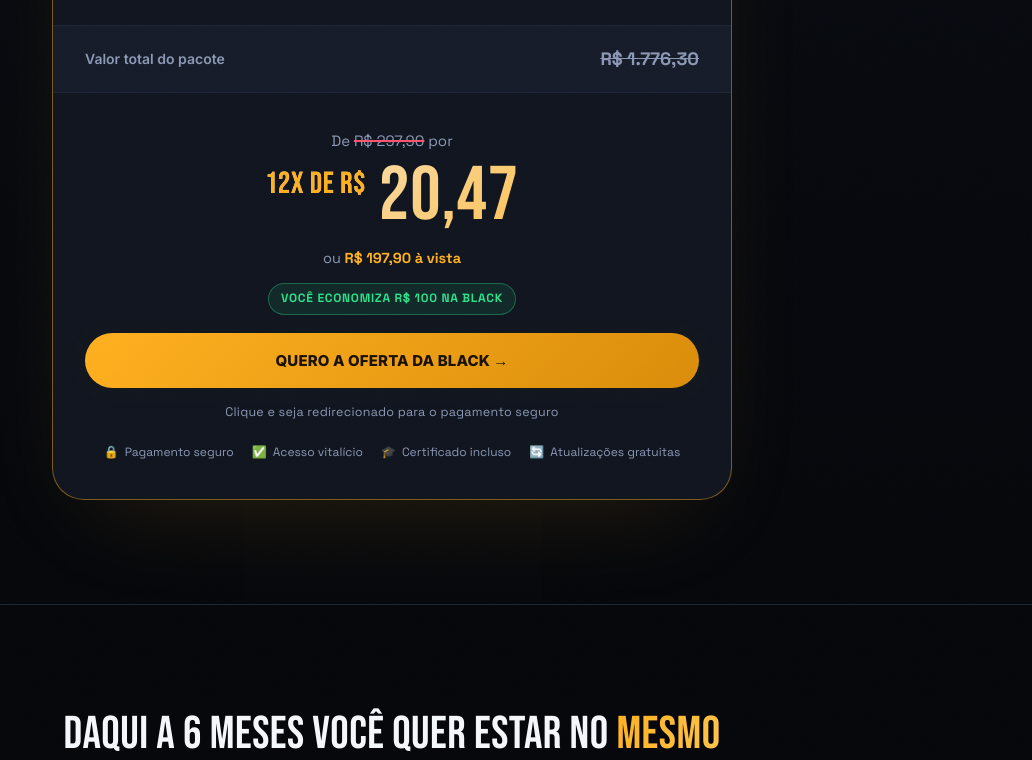
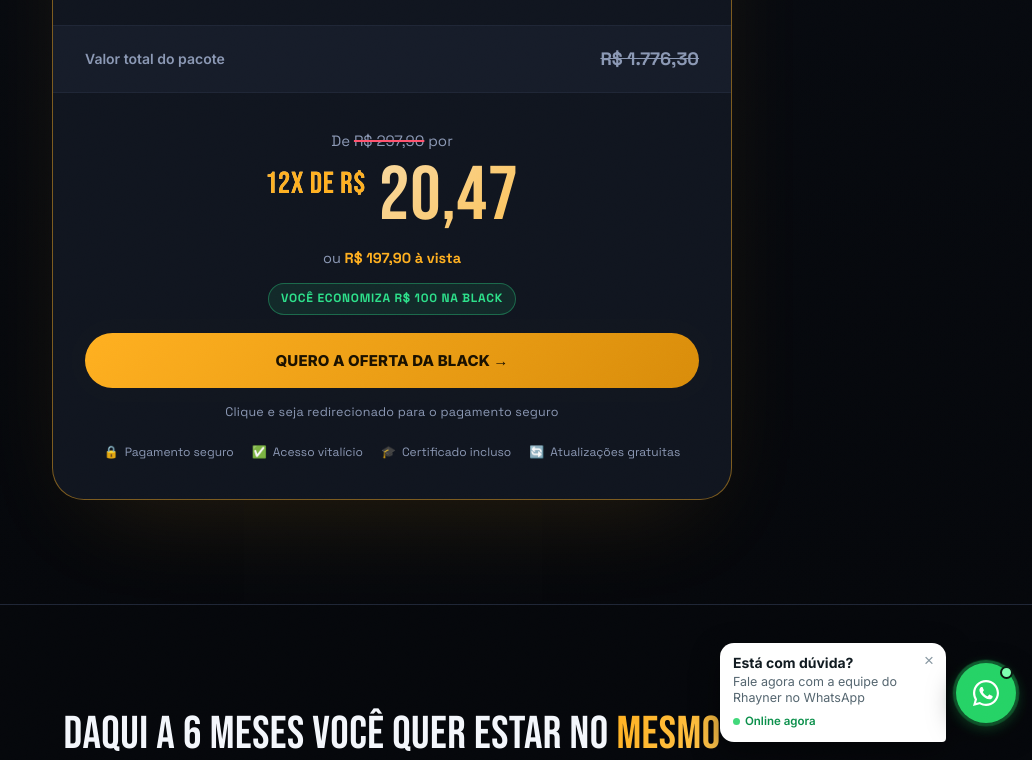
Before and after one commit to douglashenriquemd-cpu/meu-site, a plain HTML site: page black/index.html in a window 1280 px wide. Both pictures are taken after a click on the button "QUERO O SOS MÉTODO NA BLACK →". Shown: the part 10691-11451 px from the top of the page, without its empty margins (248-1280 px from the left). Drawn offline with Linux system fonts and the light colour scheme.

Commit message:
Black: botao flutuante do WhatsApp com balao de duvida
Co-Authored-By: Claude Opus 5.5 <noreply@anthropic.com>

```diff
--- a/black/index.html
+++ b/black/index.html
@@ -431,6 +431,26 @@ section{padding:104px 0;position:relative}
   #floatCta{bottom:12px}
   #floatCta .btn{padding:16px 24px;font-size:14px}
 }
+
+/* BOTÃO FLUTUANTE DO WHATSAPP
+   Fica no canto e sobe quando a barra de compra (#floatCta) aparece */
+#waFloat{position:fixed;right:16px;bottom:18px;z-index:210;display:flex;align-items:center;gap:10px;transition:bottom .45s var(--ease)}
+#floatCta.show ~ #waFloat{bottom:92px}
+.wa-btn{position:relative;flex:none;width:60px;height:60px;border-radius:50%;display:grid;place-items:center;background:#25d366;color:#fff;box-shadow:0 10px 28px rgba(0,0,0,.5),0 4px 14px rgba(37,211,102,.45);text-decoration:none;-webkit-tap-highlight-color:transparent;transition:transform .2s var(--ease)}
+.wa-btn:active{transform:scale(.94)}
+.wa-btn svg{width:32px;height:32px}
+.wa-btn::before{content:'';position:absolute;inset:0;border-radius:50%;background:#25d366;opacity:.5;animation:waRing 2.4s ease-out infinite;z-index:-1}
+@keyframes waRing{0%{transform:scale(1);opacity:.5}80%,100%{transform:scale(1.55);opacity:0}}
+.wa-btn .wa-dot{position:absolute;top:3px;right:3px;width:13px;height:13px;border-radius:50%;background:#7dffb0;border:2.5px solid #0b1a12}
+.wa-bubble{position:relative;max-width:226px;padding:11px 30px 11px 13px;background:#fff;color:#111b21;border-radius:14px 14px 4px 14px;box-shadow:0 10px 30px rgba(0,0,0,.45);font-family:'Inter',sans-serif;cursor:pointer;opacity:0;transform:translateX(12px) scale(.96);transform-origin:right bottom;pointer-events:none;transition:opacity .35s var(--ease),transform .35s var(--ease)}
+.wa-bubble.on{opacity:1;transform:none;pointer-events:auto}
+.wa-bubble b{display:block;font-size:14px;font-weight:700;line-height:1.25}
+.wa-bubble span{display:block;margin-top:2px;font-size:12.5px;line-height:1.3;color:#54656f}
+.wa-online{display:flex;align-items:center;gap:5px;margin-top:6px;font-size:11.5px;font-weight:600;color:#0a8f4a}
+.wa-online i{width:7px;height:7px;border-radius:50%;background:#25d366;animation:waBlink 1.6s ease-in-out infinite}
+@keyframes waBlink{50%{opacity:.3}}
+.wa-close{position:absolute;top:4px;right:4px;width:26px;height:26px;border:0;background:none;color:#8696a0;font-size:17px;line-height:1;cursor:pointer}
+@media (prefers-reduced-motion:reduce){.wa-btn::before,.wa-online i{animation:none}}
 
 /* FOOTER */
 footer{padding:40px 24px;text-align:center;border-top:1px solid var(--line);font-size:12px;color:var(--text-dim);font-family:'Space Grotesk',monospace;background:var(--void)}
@@ -1147,6 +1167,20 @@ footer{padding:40px 24px;text-align:center;border-top:1px solid var(--line);font
   </button>
 </div>
 
+<!-- BOTÃO FLUTUANTE DO WHATSAPP (precisa ficar depois do #floatCta, o CSS usa ~) -->
+<div id="waFloat">
+  <div class="wa-bubble" id="waBubble" role="status">
+    <button type="button" class="wa-close" id="waClose" aria-label="Fechar">×</button>
+    <b>Está com dúvida?</b>
+    <span>Fale agora com a equipe do Rhayner no WhatsApp</span>
+    <div class="wa-online"><i></i>Online agora</div>
+  </div>
+  <a class="wa-btn" id="waBtn" href="https://wa.me/5564996106649?text=Ol%C3%A1!%20Estou%20no%20site%20da%20Black%20Friday%20do%20SOS%20M%C3%A9todo%20e%20gostaria%20de%20mais%20informa%C3%A7%C3%B5es." target="_blank" rel="noopener" aria-label="Falar no WhatsApp">
+    <svg viewBox="0 0 32 32" aria-hidden="true"><path fill="currentColor" d="M16.02 3C8.84 3 3 8.83 3 16c0 2.3.6 4.53 1.75 6.5L3 29l6.68-1.74A13 13 0 0 0 16.02 29C23.2 29 29 23.17 29 16S23.2 3 16.02 3zm0 23.8c-2 0-3.95-.54-5.65-1.56l-.4-.24-3.96 1.03 1.06-3.86-.26-.4A10.76 10.76 0 0 1 5.2 16c0-5.96 4.86-10.8 10.82-10.8 5.97 0 10.8 4.84 10.8 10.8 0 5.96-4.83 10.8-10.8 10.8zm5.93-8.09c-.33-.16-1.93-.95-2.23-1.06-.3-.11-.52-.16-.73.17-.22.32-.84 1.05-1.03 1.27-.19.22-.38.24-.7.08-.33-.16-1.38-.51-2.62-1.62-.97-.86-1.62-1.93-1.81-2.26-.19-.32-.02-.5.14-.66.15-.15.33-.38.49-.57.16-.19.22-.32.33-.54.11-.22.05-.4-.03-.57-.08-.16-.73-1.76-1-2.41-.26-.63-.53-.55-.73-.56h-.62c-.22 0-.57.08-.87.4-.3.33-1.14 1.12-1.14 2.72s1.17 3.15 1.33 3.37c.16.22 2.3 3.5 5.56 4.91.78.33 1.39.53 1.86.68.78.25 1.49.21 2.05.13.63-.09 1.93-.79 2.2-1.55.27-.76.27-1.41.19-1.55-.08-.13-.3-.21-.62-.37z"/></svg>
+    <span class="wa-dot"></span>
+  </a>
+</div>
+
 <script>
 /* ═══════════════════════════════════════
    MÓDULOS DO CURSO (1 a 11 enviados)
@@ -1399,5 +1433,25 @@ document.addEventListener('DOMContentLoaded', function(){
 });
 </script>
 
+<script>
+/* WhatsApp: o balão "Está com dúvida?" aparece depois de 8s e fica até a pessoa fechar */
+(function(){
+  var bubble = document.getElementById('waBubble'), btn = document.getElementById('waBtn');
+  if(!bubble || !btn) return;
+  var fechado = false;
+  try{ fechado = sessionStorage.getItem('sosWaFechado') === '1'; }catch(e){}
+  if(!fechado) setTimeout(function(){ bubble.classList.add('on'); }, 8000);
+  function fechar(){
+    bubble.classList.remove('on');
+    try{ sessionStorage.setItem('sosWaFechado','1'); }catch(e){}
+  }
+  document.getElementById('waClose').addEventListener('click', function(e){ e.stopPropagation(); fechar(); });
+  bubble.addEventListener('click', function(){ btn.click(); });
+  btn.addEventListener('click', function(){
+    fechar();
+    if(window.fbq) fbq('track', 'Contact');
+  });
+})();
+</script>
 </body>
 </html>
```
